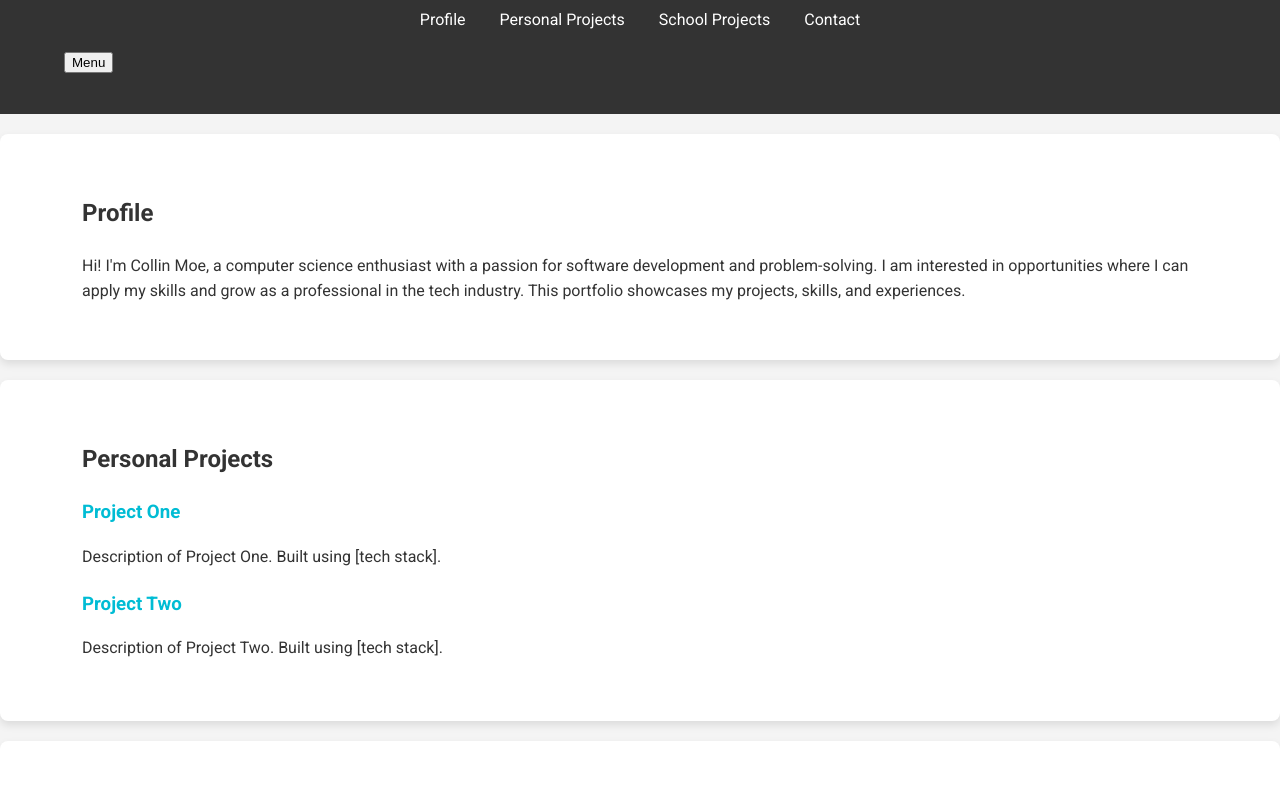
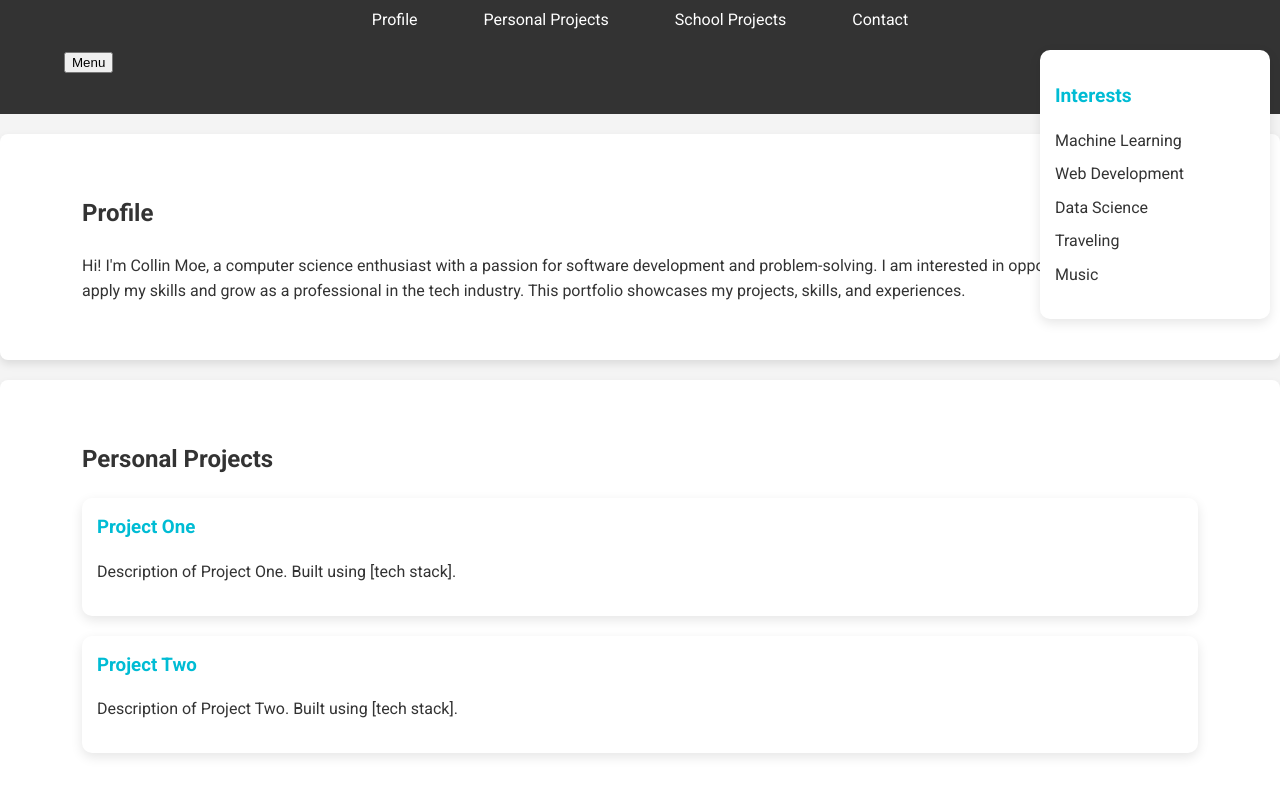
Before and after one commit to Cmoe02/my-Website, a plain HTML site: page index.html in a window 1280 px wide. Shown: the part 100-890 px from the top of the page. Drawn offline with Linux system fonts and the light colour scheme.

Commit message:
small changes

```diff
--- a/index.html
+++ b/index.html
@@ -1,4 +1,4 @@
-<!DOCTYPE html>
+<!--<!DOCTYPE html>
 <html lang="en">
 <head>
     <meta charset="UTF-8">
@@ -73,3 +73,91 @@
     <script src="scripts.js"></script>
 </body>
 </html>
+-->
+<!DOCTYPE html>
+<html lang="en">
+<head>
+    <meta charset="UTF-8">
+    <meta name="viewport" content="width=device-width, initial-scale=1.0">
+    <title>Collin Moe - Portfolio</title>
+    <link rel="stylesheet" href="style.css">
+    <link href="https://fonts.googleapis.com/css2?family=Roboto:wght@300;400;700&display=swap" rel="stylesheet">
+</head>
+<body>
+    <header class="header">
+        <div class="container">
+            <h1>Collin Moe</h1>
+            <nav class="nav">
+                <ul>
+                    <li><a href="#profile">Profile</a></li>
+                    <li><a href="#personal-projects">Personal Projects</a></li>
+                    <li><a href="#school-projects">School Projects</a></li>
+                    <li><a href="#contact">Contact</a></li>
+                </ul>
+            </nav>
+        </div>
+    </header>
+
+    <section id="profile" class="profile">
+        <div class="container">
+            <h2>Profile</h2>
+            <p>Hi! I'm Collin Moe, a computer science enthusiast with a passion for software development and problem-solving. I am interested in opportunities where I can apply my skills and grow as a professional in the tech industry. This portfolio showcases my projects, skills, and experiences.</p>
+        </div>
+    </section>
+
+    <section id="personal-projects" class="projects">
+        <div class="container">
+            <h2>Personal Projects</h2>
+            <div class="project-item">
+                <h3>Project One</h3>
+                <p>Description of Project One. Built using [tech stack].</p>
+            </div>
+            <div class="project-item">
+                <h3>Project Two</h3>
+                <p>Description of Project Two. Built using [tech stack].</p>
+            </div>
+        </div>
+    </section>
+
+    <section id="school-projects" class="projects">
+        <div class="container">
+            <h2>School Projects</h2>
+            <div class="project-item">
+                <h3>School Project One</h3>
+                <p>Description of School Project One. Developed as part of coursework in [course name].</p>
+            </div>
+            <div class="project-item">
+                <h3>School Project Two</h3>
+                <p>Description of School Project Two. Developed as part of coursework in [course name].</p>
+            </div>
+        </div>
+    </section>
+
+    <section id="contact" class="contact">
+        <div class="container">
+            <h2>Contact</h2>
+            <p>If you're interested in collaborating or discussing potential opportunities, feel free to get in touch:</p>
+            <a href="mailto:cmoe24@icloud.com">cmoe24@icloud.com</a>
+        </div>
+    </section>
+
+    <div class="sidebar">
+        <h2>Interests</h2>
+        <ul>
+            <li>Machine Learning</li>
+            <li>Web Development</li>
+            <li>Data Science</li>
+            <li>Traveling</li>
+            <li>Music</li>
+            <!-- Add more interests as desired -->
+        </ul>
+    </div>
+
+    <footer class="footer">
+        <div class="container">
+            <p>&copy; 2024 Collin Moe. All Rights Reserved.</p>
+        </div>
+    </footer>
+    <script src="scripts.js"></script>
+</body>
+</html>
--- a/style.css
+++ b/style.css
@@ -1,4 +1,4 @@
-body {
+/*body {
     font-family: 'Roboto', sans-serif;
     line-height: 1.6;
     margin: 0;
@@ -87,3 +87,143 @@ body {
     margin: 0;
     font-size: 0.9em;
 }
+*/
+
+
+
+
+body {
+    font-family: 'Roboto', sans-serif;
+    line-height: 1.6;
+    margin: 0;
+    background-color: #f4f4f4;
+    color: #333;
+}
+
+.container {
+    width: 90%;
+    max-width: 1200px;
+    margin: 0 auto;
+    padding: 20px;
+    border-radius: 12px;  /* Rounded container edges */
+}
+
+.header {
+    background-color: #333;
+    color: #fff;
+    padding: 20px 0;
+}
+
+.header h1 {
+    margin: 0;
+    text-align: center;
+    font-weight: 700;
+}
+
+.nav ul {
+    list-style: none;
+    padding: 0;
+    text-align: center;
+}
+
+.nav ul li {
+    display: inline;
+    margin: 0 15px;
+}
+
+.nav ul li a {
+    text-decoration: none;
+    color: #fff;
+    font-weight: 400;
+    padding: 8px 16px;
+    border-radius: 20px; /* Rounded nav links */
+    transition: background-color 0.2s ease;
+}
+
+.nav ul li a:hover {
+    background-color: #00bcd4;
+    color: #fff;
+}
+
+.profile, .projects, .contact {
+    background-color: #fff;
+    margin: 20px 0;
+    padding: 20px;
+    border-radius: 8px;
+    box-shadow: 0 4px 8px rgba(0, 0, 0, 0.1);
+}
+
+.projects .project-item {
+    margin-bottom: 20px;
+    padding: 15px;
+    border-radius: 10px;
+    box-shadow: 0 4px 12px rgba(0, 0, 0, 0.1);
+    transition: transform 0.2s ease;
+}
+
+.projects .project-item:hover {
+    transform: translateY(-4px);
+    box-shadow: 0 6px 16px rgba(0, 0, 0, 0.2);
+}
+
+.projects .project-item h3 {
+    margin: 0 0 10px;
+    color: #00bcd4;
+}
+
+.contact a {
+    display: inline-block;
+    margin-top: 10px;
+    text-decoration: none;
+    color: #00bcd4;
+    font-weight: 700;
+    padding: 8px 16px;
+    border-radius: 20px; /* Rounded button */
+    transition: background-color 0.2s ease;
+}
+
+.contact a:hover {
+    background-color: #333;
+    color: #fff;
+}
+
+.footer {
+    background-color: #333;
+    color: #fff;
+    text-align: center;
+    padding: 10px 0;
+    margin-top: 20px;
+}
+
+.footer p {
+    margin: 0;
+    font-size: 0.9em;
+}
+
+/* Sidebar Styling */
+.sidebar {
+    position: fixed;
+    right: 10px;
+    top: 150px;
+    width: 200px;
+    background-color: #fff;
+    padding: 15px;
+    border-radius: 10px;
+    box-shadow: 0 4px 12px rgba(0, 0, 0, 0.1);
+}
+
+.sidebar h2 {
+    font-size: 1.2em;
+    color: #00bcd4;
+    margin-bottom: 10px;
+}
+
+.sidebar ul {
+    list-style-type: none;
+    padding: 0;
+}
+
+.sidebar ul li {
+    margin: 8px 0;
+    color: #333;
+}
```
